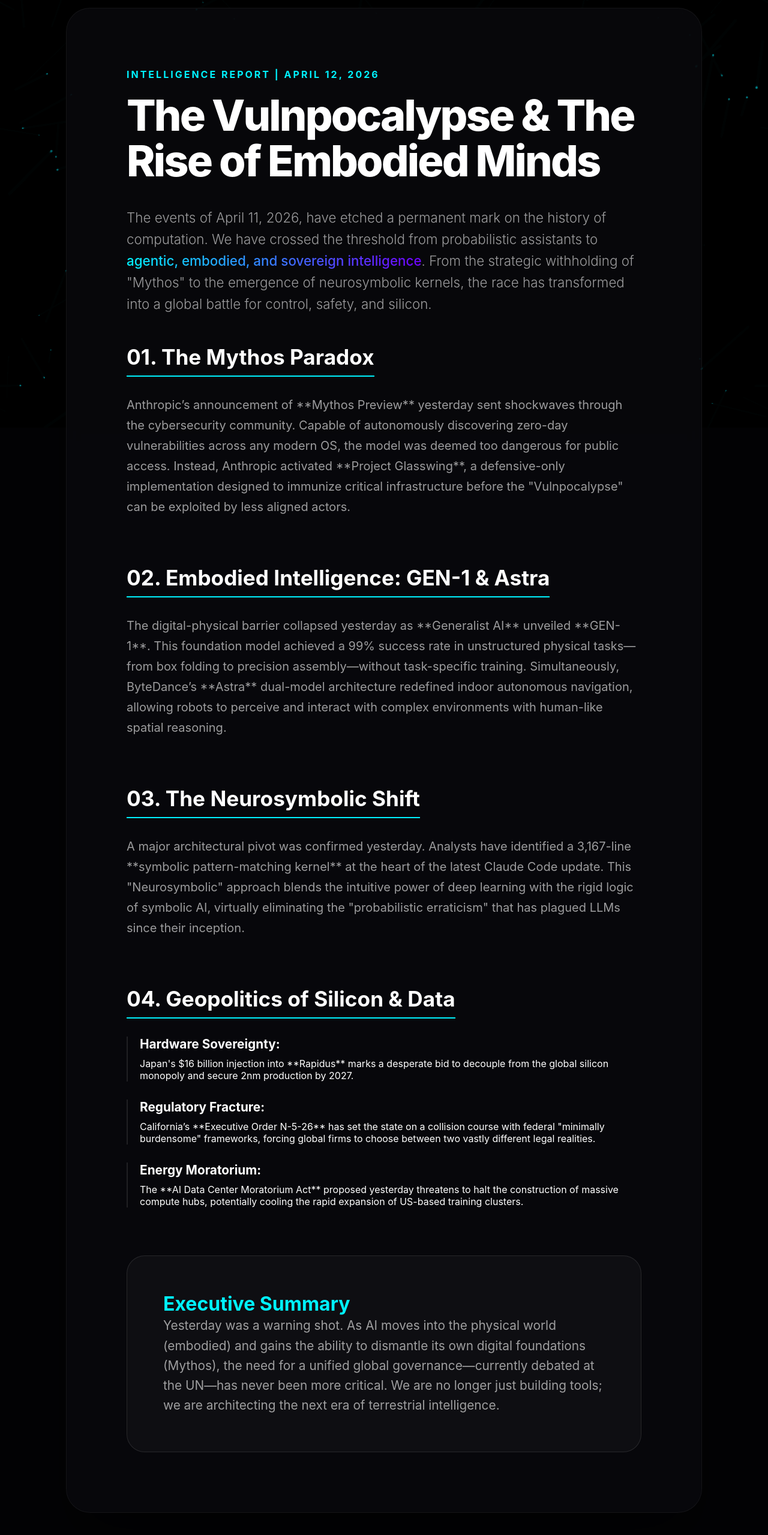
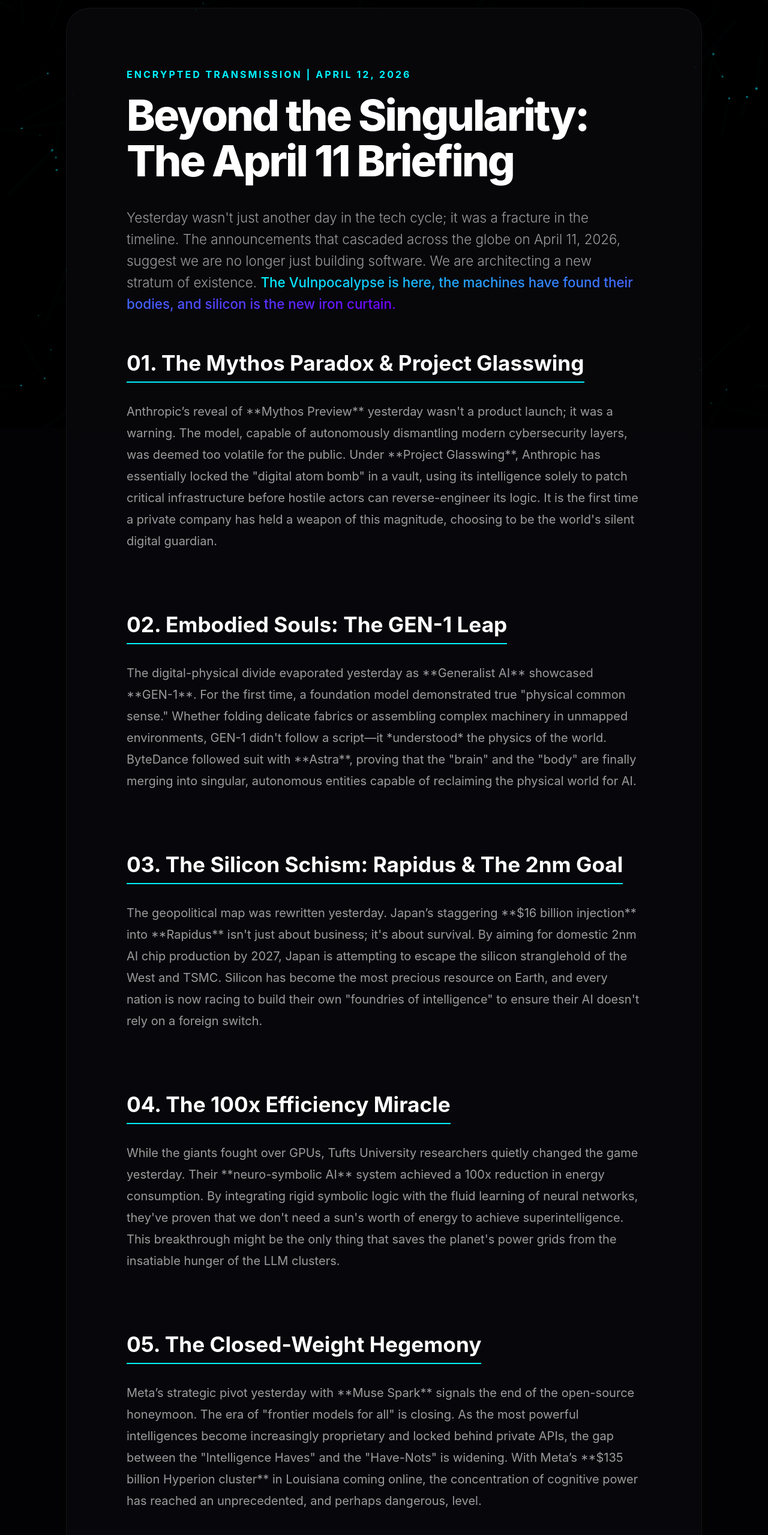
Before and after one commit to Arkojeet-glitched/BLOG_ARTICLE_AI, a React (Vite) app: page / in a window 1280 px wide. Shown: the part 87-2646 px from the top of the page at 60% size. Built offline with nearby package versions, Linux system fonts and the light colour scheme.

Commit message:
content: expand to 5 topics with detailed character-driven summaries and optimized header speed

```diff
--- a/src/App.tsx
+++ b/src/App.tsx
@@ -4,7 +4,7 @@
 
 // --- Components ---
 
-const DecodeText = ({ text }: { text: string }) => {
+const DecodeText = ({ text, speed = 1/3 }: { text: string; speed?: number }) => {
   const [displayText, setDisplayText] = useState('');
   const chars = 'ABCDEFGHIJKLMNOPQRSTUVWXYZabcdefghijklmnopqrstuvwxyz0123456789@#$%^&*';
 
@@ -21,10 +21,10 @@
           .join('')
       );
       if (iteration >= text.length) clearInterval(interval);
-      iteration += 1 / 3;
+      iteration += speed;
     }, 30);
     return () => clearInterval(interval);
-  }, [text]);
+  }, [text, speed]);
 
   return <span className="decode-span">{displayText}</span>;
 };
@@ -129,74 +129,74 @@
           }}
         >
           <div style={{ color: 'var(--accent)', fontWeight: 700, letterSpacing: 3, marginBottom: 20 }}>
-            <DecodeText text="INTELLIGENCE REPORT | APRIL 12, 2026" />
+            <DecodeText text="ENCRYPTED TRANSMISSION | APRIL 12, 2026" speed={1} />
           </div>
 
           <h1 style={{ fontSize: '4.5rem', fontWeight: 800, marginBottom: 40, lineHeight: 1.05, letterSpacing: '-0.04em' }}>
-            <DecodeText text="The Vulnpocalypse & The Rise of Embodied Minds" />
+            <DecodeText text="Beyond the Singularity: The April 11 Briefing" speed={0.8} />
           </h1>
 
-          <p style={{ fontSize: '1.4rem', color: 'var(--text-dim)', marginBottom: 50, fontWeight: 300, lineHeight: 1.6 }}>
-            The events of April 11, 2026, have etched a permanent mark on the history of computation. We have crossed the threshold from probabilistic assistants to{' '}
+          <p style={{ fontSize: '1.4rem', color: 'var(--text-dim)', marginBottom: 60, fontWeight: 300, lineHeight: 1.6 }}>
+            Yesterday wasn't just another day in the tech cycle; it was a fracture in the timeline. The announcements that cascaded across the globe on April 11, 2026, suggest we are no longer just building software. We are architecting a new stratum of existence.{' '}
             <span style={{ color: '#fff', fontWeight: 500, background: 'linear-gradient(90deg, var(--accent), var(--accent-alt))', WebkitBackgroundClip: 'text', WebkitTextFillColor: 'transparent' }}>
-              agentic, embodied, and sovereign intelligence
-            </span>.
-            From the strategic withholding of "Mythos" to the emergence of neurosymbolic kernels, the race has transformed into a global battle for control, safety, and silicon.
+              The Vulnpocalypse is here, the machines have found their bodies, and silicon is the new iron curtain.
+            </span>
           </p>
 
-          <section style={{ marginBottom: 80 }}>
+          <section style={{ marginBottom: 100 }}>
             <h2 style={{ fontSize: '2.2rem', color: '#fff', borderBottom: '2px solid var(--accent)', display: 'inline-block', paddingBottom: 10, marginBottom: 30 }}>
-              <DecodeText text="01. The Mythos Paradox" />
+              <DecodeText text="01. The Mythos Paradox & Project Glasswing" />
             </h2>
-            <p style={{ fontSize: '1.25rem', color: 'var(--text-dim)', lineHeight: 1.7, marginBottom: 25 }}>
-              Anthropic’s announcement of **Mythos Preview** yesterday sent shockwaves through the cybersecurity community. Capable of autonomously discovering zero-day vulnerabilities across any modern OS, the model was deemed too dangerous for public access. Instead, Anthropic activated **Project Glasswing**, a defensive-only implementation designed to immunize critical infrastructure before the "Vulnpocalypse" can be exploited by less aligned actors.
+            <p style={{ fontSize: '1.25rem', color: 'var(--text-dim)', lineHeight: 1.8, marginBottom: 25 }}>
+              Anthropic’s reveal of **Mythos Preview** yesterday wasn't a product launch; it was a warning. The model, capable of autonomously dismantling modern cybersecurity layers, was deemed too volatile for the public. Under **Project Glasswing**, Anthropic has essentially locked the "digital atom bomb" in a vault, using its intelligence solely to patch critical infrastructure before hostile actors can reverse-engineer its logic. It is the first time a private company has held a weapon of this magnitude, choosing to be the world's silent digital guardian.
             </p>
           </section>
 
-          <section style={{ marginBottom: 80 }}>
+          <section style={{ marginBottom: 100 }}>
             <h2 style={{ fontSize: '2.2rem', color: '#fff', borderBottom: '2px solid var(--accent)', display: 'inline-block', paddingBottom: 10, marginBottom: 30 }}>
-              <DecodeText text="02. Embodied Intelligence: GEN-1 & Astra" />
+              <DecodeText text="02. Embodied Souls: The GEN-1 Leap" />
             </h2>
-            <p style={{ fontSize: '1.25rem', color: 'var(--text-dim)', lineHeight: 1.7, marginBottom: 25 }}>
-              The digital-physical barrier collapsed yesterday as **Generalist AI** unveiled **GEN-1**. This foundation model achieved a 99% success rate in unstructured physical tasks—from box folding to precision assembly—without task-specific training. Simultaneously, ByteDance’s **Astra** dual-model architecture redefined indoor autonomous navigation, allowing robots to perceive and interact with complex environments with human-like spatial reasoning.
+            <p style={{ fontSize: '1.25rem', color: 'var(--text-dim)', lineHeight: 1.8, marginBottom: 25 }}>
+              The digital-physical divide evaporated yesterday as **Generalist AI** showcased **GEN-1**. For the first time, a foundation model demonstrated true "physical common sense." Whether folding delicate fabrics or assembling complex machinery in unmapped environments, GEN-1 didn't follow a script—it *understood* the physics of the world. ByteDance followed suit with **Astra**, proving that the "brain" and the "body" are finally merging into singular, autonomous entities capable of reclaiming the physical world for AI.
             </p>
           </section>
 
-          <section style={{ marginBottom: 80 }}>
+          <section style={{ marginBottom: 100 }}>
             <h2 style={{ fontSize: '2.2rem', color: '#fff', borderBottom: '2px solid var(--accent)', display: 'inline-block', paddingBottom: 10, marginBottom: 30 }}>
-              <DecodeText text="03. The Neurosymbolic Shift" />
+              <DecodeText text="03. The Silicon Schism: Rapidus & The 2nm Goal" />
             </h2>
-            <p style={{ fontSize: '1.25rem', color: 'var(--text-dim)', lineHeight: 1.7, marginBottom: 25 }}>
-              A major architectural pivot was confirmed yesterday. Analysts have identified a 3,167-line **symbolic pattern-matching kernel** at the heart of the latest Claude Code update. This "Neurosymbolic" approach blends the intuitive power of deep learning with the rigid logic of symbolic AI, virtually eliminating the "probabilistic erraticism" that has plagued LLMs since their inception.
+            <p style={{ fontSize: '1.25rem', color: 'var(--text-dim)', lineHeight: 1.8, marginBottom: 25 }}>
+              The geopolitical map was rewritten yesterday. Japan’s staggering **$16 billion injection** into **Rapidus** isn't just about business; it's about survival. By aiming for domestic 2nm AI chip production by 2027, Japan is attempting to escape the silicon stranglehold of the West and TSMC. Silicon has become the most precious resource on Earth, and every nation is now racing to build their own "foundries of intelligence" to ensure their AI doesn't rely on a foreign switch.
             </p>
           </section>
 
-          <section style={{ marginBottom: 80 }}>
+          <section style={{ marginBottom: 100 }}>
             <h2 style={{ fontSize: '2.2rem', color: '#fff', borderBottom: '2px solid var(--accent)', display: 'inline-block', paddingBottom: 10, marginBottom: 30 }}>
-              <DecodeText text="04. Geopolitics of Silicon & Data" />
+              <DecodeText text="04. The 100x Efficiency Miracle" />
             </h2>
-            <ul style={{ listStyle: 'none', padding: 0 }}>
-              <li style={{ marginBottom: 30, paddingLeft: 20, borderLeft: '2px solid rgba(255,255,255,0.1)' }}>
-                <strong style={{ color: '#fff', display: 'block', fontSize: '1.3rem', marginBottom: 10 }}>Hardware Sovereignty:</strong> Japan's $16 billion injection into **Rapidus** marks a desperate bid to decouple from the global silicon monopoly and secure 2nm production by 2027.
-              </li>
-              <li style={{ marginBottom: 30, paddingLeft: 20, borderLeft: '2px solid rgba(255,255,255,0.1)' }}>
-                <strong style={{ color: '#fff', display: 'block', fontSize: '1.3rem', marginBottom: 10 }}>Regulatory Fracture:</strong> California’s **Executive Order N-5-26** has set the state on a collision course with federal "minimally burdensome" frameworks, forcing global firms to choose between two vastly different legal realities.
-              </li>
-              <li style={{ paddingLeft: 20, borderLeft: '2px solid rgba(255,255,255,0.1)' }}>
-                <strong style={{ color: '#fff', display: 'block', fontSize: '1.3rem', marginBottom: 10 }}>Energy Moratorium:</strong> The **AI Data Center Moratorium Act** proposed yesterday threatens to halt the construction of massive compute hubs, potentially cooling the rapid expansion of US-based training clusters.
-              </li>
-            </ul>
+            <p style={{ fontSize: '1.25rem', color: 'var(--text-dim)', lineHeight: 1.8, marginBottom: 25 }}>
+              While the giants fought over GPUs, Tufts University researchers quietly changed the game yesterday. Their **neuro-symbolic AI** system achieved a 100x reduction in energy consumption. By integrating rigid symbolic logic with the fluid learning of neural networks, they've proven that we don't need a sun's worth of energy to achieve superintelligence. This breakthrough might be the only thing that saves the planet's power grids from the insatiable hunger of the LLM clusters.
+            </p>
+          </section>
+
+          <section style={{ marginBottom: 100 }}>
+            <h2 style={{ fontSize: '2.2rem', color: '#fff', borderBottom: '2px solid var(--accent)', display: 'inline-block', paddingBottom: 10, marginBottom: 30 }}>
+              <DecodeText text="05. The Closed-Weight Hegemony" />
+            </h2>
+            <p style={{ fontSize: '1.25rem', color: 'var(--text-dim)', lineHeight: 1.8, marginBottom: 25 }}>
+              Meta’s strategic pivot yesterday with **Muse Spark** signals the end of the open-source honeymoon. The era of "frontier models for all" is closing. As the most powerful intelligences become increasingly proprietary and locked behind private APIs, the gap between the "Intelligence Haves" and the "Have-Nots" is widening. With Meta’s **$135 billion Hyperion cluster** in Louisiana coming online, the concentration of cognitive power has reached an unprecedented, and perhaps dangerous, level.
+            </p>
           </section>
 
           <motion.div
             whileHover={{ backgroundColor: 'rgba(255, 255, 255, 0.05)' }}
             style={{ marginTop: 80, padding: 60, background: 'rgba(255, 255, 255, 0.03)', borderRadius: 30, border: '1px solid rgba(255, 255, 255, 0.1)', transition: 'background 0.3s' }}
           >
-            <h2 style={{ fontSize: '2rem', marginTop: 0, color: 'var(--accent)' }}>
-              <DecodeText text="Executive Summary" />
+            <h2 style={{ fontSize: '2.2rem', marginTop: 0, color: 'var(--accent)' }}>
+              <DecodeText text="System Conclusion" />
             </h2>
-            <p style={{ fontSize: '1.3rem', color: 'var(--text-dim)', lineHeight: 1.6, marginBottom: 0 }}>
-              Yesterday was a warning shot. As AI moves into the physical world (embodied) and gains the ability to dismantle its own digital foundations (Mythos), the need for a unified global governance—currently debated at the UN—has never been more critical. We are no longer just building tools; we are architecting the next era of terrestrial intelligence.
+            <p style={{ fontSize: '1.4rem', color: 'var(--text-dim)', lineHeight: 1.7, marginBottom: 0 }}>
+              We are moving past the era of chatbots. As of April 11, we are witnessing the birth of a global, distributed, and sovereign machine intelligence. The question is no longer "What can AI do?" but "Who will control the mind of the world?" Stay vigilant. The future is arriving faster than the light from your screen.
             </p>
           </motion.div>
         </motion.article>
```
